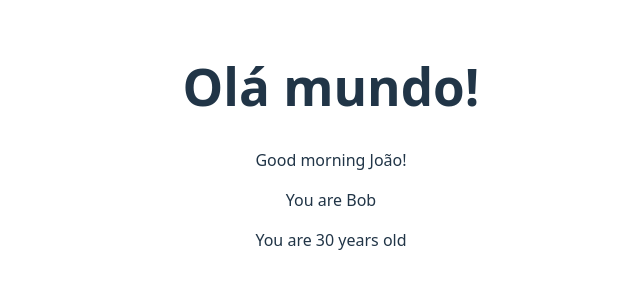
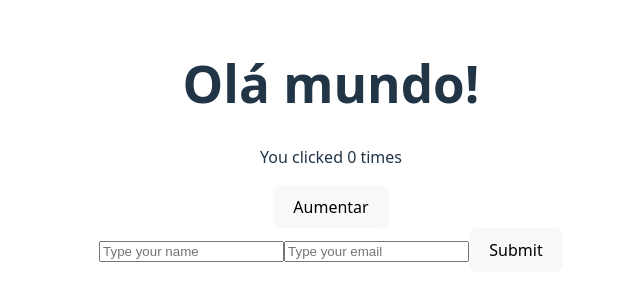
Before and after one commit to JVKszuba/CompassReactJS, a React (Vite) app in the folder Fundamentals/app/: page / in a window 1280 px wide. Shown: the part 254-554 px from the top of the page, without its empty margins (309-949 px from the left). Built offline with nearby package versions, Linux system fonts and the light colour scheme.

Commit message:
feat: implement useState for component state management

```diff
--- a/Fundamentals/app/src/App.jsx
+++ b/Fundamentals/app/src/App.jsx
@@ -3,14 +3,18 @@
 import Welcome from "./components/Welcome.jsx";
 import GoodMorning from "./components/GoodMorning.jsx";
 import Parent from "./components/Parent.jsx";
+import Counter from "./components/Counter.jsx";
+import UserInfo from "./components/UserInfo.jsx";
 
 function App() {
 
   return (
     <>
       <Welcome />
-      <GoodMorning />
-      <Parent name = "Bob" age = {30}/>
+      {/*<GoodMorning />*/}
+      {/*<Parent name = "Bob" age = {30}/>*/}
+      <Counter />
+      <UserInfo />
     </>
   )
 }
--- /dev/null
+++ b/Fundamentals/app/src/components/Counter.jsx
@@ -0,0 +1,15 @@
+import { useState } from 'react';
+
+function Counter() {
+
+    const [count, setCount] = useState(0);
+
+    return (
+        <div>
+          <p>You clicked {count} times</p>
+          <button onClick = {() => setCount(count + 1)} >Aumentar</button>
+        </div>
+    );
+}
+
+export default Counter;
--- /dev/null
+++ b/Fundamentals/app/src/components/UserInfo.jsx
@@ -0,0 +1,24 @@
+import {useState} from 'react';
+
+function UserInfo() {
+
+    const [name, setName] = useState('');
+    const [email, setEmail] = useState('');
+
+    const handleSubmit = (event) => {
+
+        event.preventDefault();
+
+        console.log(name, email)
+    }
+
+    return (
+        <form onSubmit = {handleSubmit}>
+            <input type = "text" value = {name} onChange = {(e) => setName(e.target.value)} placeholder = "Type your name" />
+            <input type = "text" value = {email} onChange = {(e) => setEmail(e.target.value)} placeholder = "Type your email" />
+            <button type = "submit">Submit</button>
+        </form>
+    );
+}
+
+export default UserInfo;
```
